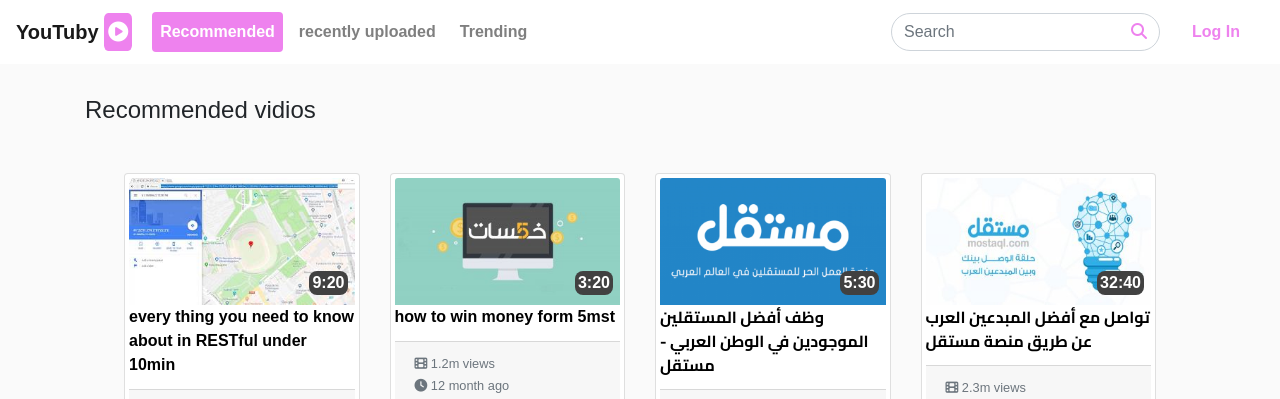
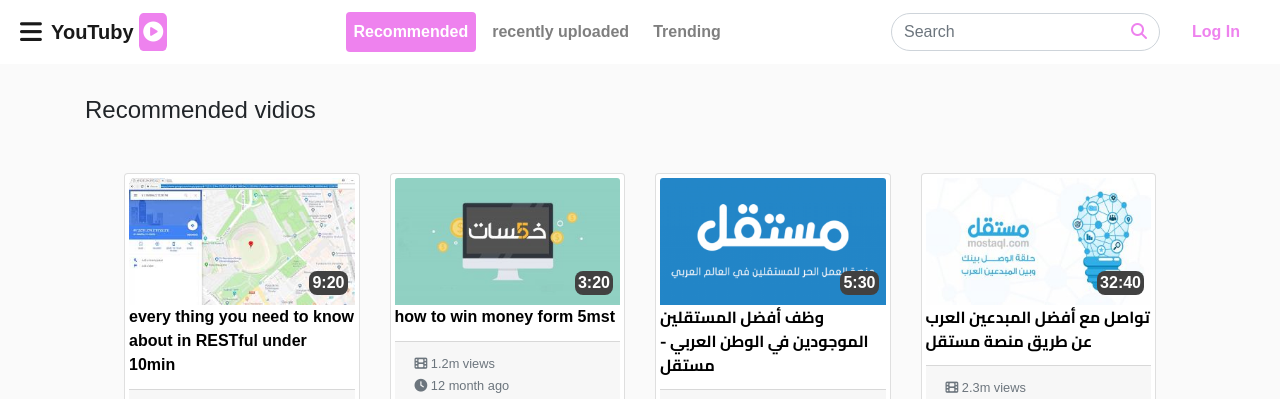
Before and after one commit to WissamMU/webDevelopment-journey, a plain HTML site: page youtuby/index.html in a window 1280 px wide. Shown: the top 399 px of the page. Drawn offline with Linux system fonts and the light colour scheme; a web font is replaced by a local one.

Commit message:
some changes

```diff
--- a/youtuby/css/style.css
+++ b/youtuby/css/style.css
@@ -1,4 +1,5 @@
 @import url('https://fonts.googleapis.com/css2?family=Cairo:wght@200..1000&family=Reem+Kufi+Fun:wght@400..700&family=Tilt+Neon&display=swap');
+
 @font-face {
     font-family: "Tilt Neon", "Cairo", sans-serif;
     src: url(../font/TiltNeon.ttf);
@@ -9,21 +10,25 @@
     font-weight: bold !important;
     background-color: #fafafa;
 }
-a{
-    color: black ;
+
+a {
+    color: black;
     text-decoration: none !important;
 }
 
-button ,.logIn{
+button,
+.logIn {
     background-color: transparent !important;
     color: violet !important;
-    border-color: violet I !important ;
+    border-color: violet I !important;
 }
+
 button:hover {
     color: blueviolet !important;
 }
-.AR{
-    font-family: "Cairo" , "Arial" , "sans-serif";
+
+.AR {
+    font-family: "Cairo", "Arial", "sans-serif";
 }
 
 
@@ -33,28 +38,29 @@
     border-radius: 15%;
 }
 
-#topMenu .bg-light{
+#topMenu .bg-light {
     background-color: white !important;
 }
 
 
 .navbar .navbar-nav .nav-link:hover,
-.navbar .navbar-nav .active>.nav-link{
+.navbar .navbar-nav .active>.nav-link {
     background-color: violet;
     color: white;
     border-radius: 0.25rem !important;
 
 }
+
 input.form-control:focus,
-button:focus{
+button:focus {
     box-shadow: none;
 }
 
-.card .card-icons{
+.card .card-icons {
     position: relative;
 }
 
-time{
+time {
     position: absolute;
     bottom: 10px;
     right: 7px;
@@ -63,21 +69,31 @@
     padding: 0px 3px;
     border-radius: 0.5rem;
 }
-.card .fa-play{
+
+.card .fa-play {
     position: absolute;
     top: 43%;
     right: 41%;
     color: rgb(83, 83, 83) !important;
     display: none;
 }
-.card:hover .fa-play{
+
+.card:hover .fa-play {
     display: inline;
 }
-.card:hover{
+
+.card:hover {
     transform: translateY(-.9%);
 }
-.card{
+
+.card {
     transition: transform .25s;
+}
+
+.test {
+    position: absolute;
+    right: 10px !important;
+
 }
 
 /* search bar */
--- a/youtuby/index.html
+++ b/youtuby/index.html
@@ -15,18 +15,21 @@
     <div id="topMenu">
         <div class="container-fluid ">
             <nav class="navbar navbar-expand-lg navbar-light bg-light  fixed-top">
-                <a class="navbar-brand" href="index.html">
-                    YouTuby
-                    <span class="video-icon px-1 py-2"><i class="fas fa-play-circle"></i></span>
-                </a>
+                <b>
+                    <a class="navbar-brand" href="index.html">
+                        <i class="fa-solid fa-bars fa-lg mx-1"></i>
+                        YouTuby
+                        <span class="video-icon px-1 py-2"><i class="fas fa-play-circle"></i></span>
+                    </a>
+                </b>
                 <button class="navbar-toggler" type="button" data-toggle="collapse"
                     data-target="#navbarSupportedContent" aria-controls="navbarSupportedContent" aria-expanded="false"
                     aria-label="Toggle navigation">
                     <span class="navbar-toggler-icon"></span>
                 </button>
 
-                <div class="collapse navbar-collapse" id="navbarSupportedContent">
-                    <ul class="navbar-nav mr-auto">
+                <div class="collapse navbar-collapse " id="navbarSupportedContent">
+                    <ul class="navbar-nav mx-auto">
                         <li class="nav-item active m-1 ">
                             <a class="nav-link " href="index.html">Recommended </a>
                         </li>
```
